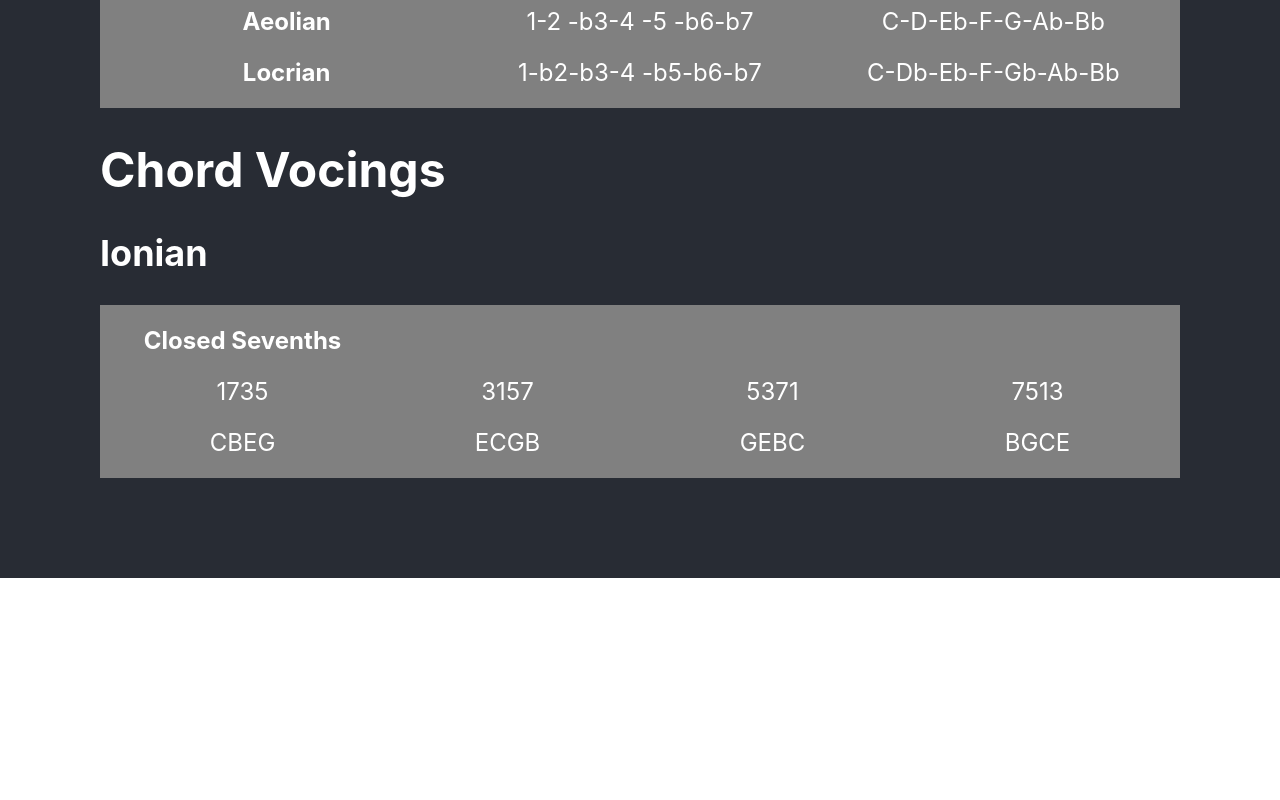
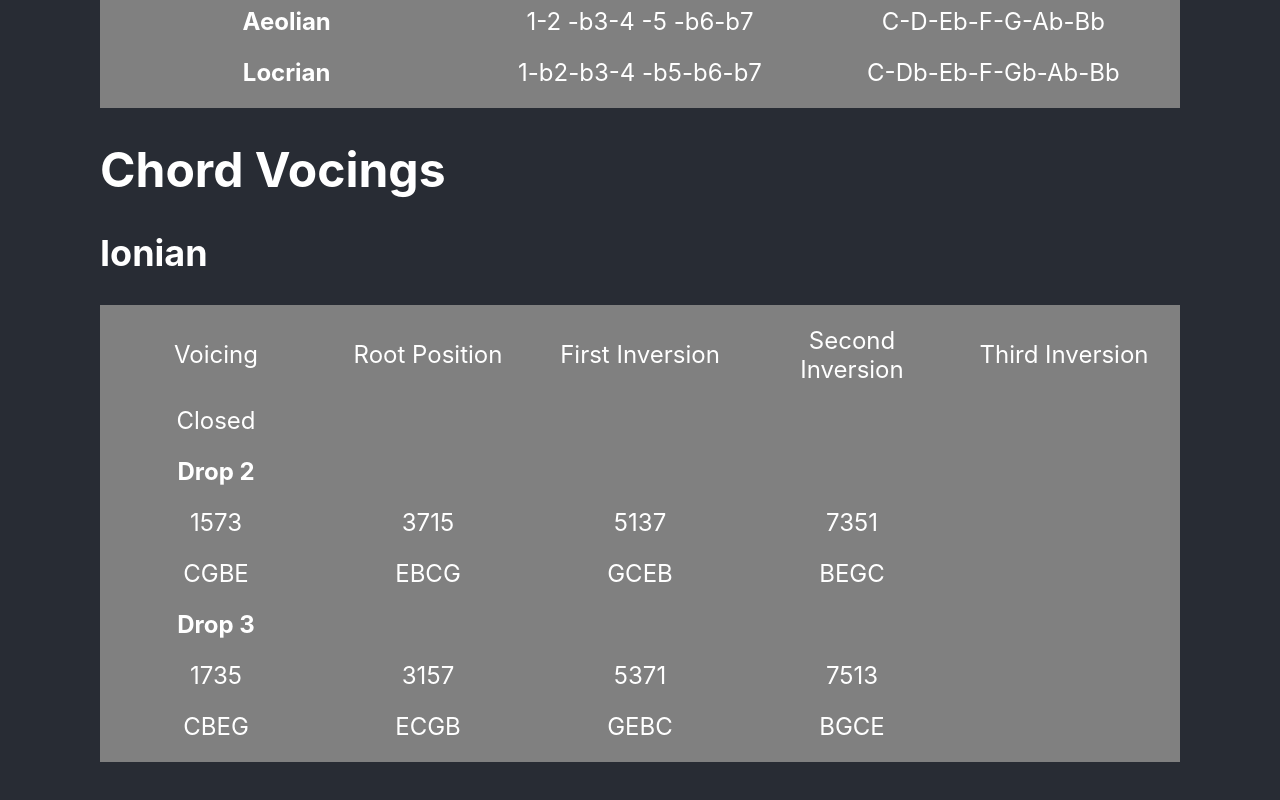
Before and after one commit to walpolsh/chord-scales-v2, a React (Create React App) app: page / in a window 1280 px wide. Shown: the part 674-1474 px from the top of the page. Before the commit the page ends 1252 px from the top, so only its background shows below. Built offline with nearby package versions, Linux system fonts and the light colour scheme.

Commit message:
scale type can be changed with state

```diff
--- a/src/components/Scales.js
+++ b/src/components/Scales.js
@@ -1,14 +1,9 @@
 import React, { Component } from 'react';
-import { Major } from '../constants/scales';
+import { Major, MelodicMinor, HarmonicMinor } from '../constants/scales';
 import { closedTriad, openTriad, closedSeventh, drop2, drop3, drop23, drop24, doubleDrop24 } from '../constants/chords';
+import permute from '../constants/helpers'
 
 //https://medium.com/@ezra_69528/music-theory-foundations-in-a-few-lines-of-code-90026efb5b23
-
-const permute = (arr, i) => {
-  const chunk1 = arr.slice(0, i)
-  const chunk2 = arr.slice(i, arr.length)
-  return chunk2.concat(chunk1)
-}
 
 
 
@@ -17,7 +12,6 @@ class Scales extends Component {
     super(props);
     this.state = {
       notes: ["C","Db","D","Eb","E","F","Gb","G","Ab","A","Bb","B"],
-      numerals: [0,1,2,3,4,5,6,7,8,9,10,11],
       value: '',
       scale: Major,
     }
@@ -35,11 +29,9 @@ class Scales extends Component {
   }
 
   changeScale = (event) => {
-    let scales = ["C","Db","D","Eb","E","F","Gb","G","Ab","A","Bb","B"];
+    let scales = [Major, MelodicMinor, HarmonicMinor];
     const e = event.target.value
-    const chunk1 = scales.slice(0, e)
-    const chunk2 = scales.slice(e, scales.length)
-    let newScale = chunk2.concat(chunk1)
+    let newScale = scales[e]
     this.setState({
       scale: newScale,
     })
@@ -47,21 +39,7 @@ class Scales extends Component {
 
 
   render() {
-  //   const permute2 = (arr, i) => {
-  //     let seventh = buildScale(Major[0])
-  //     let [nums, notes] = seventh
-  //     let numsArr = [nums]
-  //     nums = [nums[0], nums[2], nums[4], nums[6]]
-  //     notes = [notes[0], notes[2], notes[4], notes[6]]
-  //     for (let i = 0; i < nums.length; i++) {
-  //       while (numsArr.length <= 4) {
-  //         if (i === 0) {
-  //           numsArr.push(nums[0])
-  //         }
-  //       }
-  //     }
-  //     console.log(arr, notes, nums)
-  // }
+
     const buildScale = (arr) => {
       let notes = this.state.notes;
       let scaleNums = arr[0].slice(0, 7);
@@ -72,17 +50,13 @@ class Scales extends Component {
     const buildChord = (scale, voicing) => {
       let arr = buildScale(scale)
 
-      let firstInversion = (a) => {
-        let map = a.filter((n, i) => i % 2 === 0)
-        return map
-      }
-
-      let nums = firstInversion(arr[0])
-      let notes = firstInversion(arr[1])
+      let nums = arr[0].filter((n, i) => i % 2 === 0)
+      let notes = arr[1].filter((n, i) => i % 2 === 0)
 
       let numsArr = nums.map((num, i) => {
         return permute(nums, i)
       }).map(x => voicing(x))
+
       let notesArr = notes.map((note, i) => {
         return permute(notes, i)
       }).map(x => voicing(x))
@@ -111,7 +85,6 @@ class Scales extends Component {
         <div style={headerStyle}>
           <h1>Select Key</h1>
             <select onChange={this.changeKey}>
-              <option value='-'>-</option>
               <option value='0'>C</option>
               <option value='1'>Db</option>
               <option value='2'>D</option>
@@ -127,13 +100,14 @@ class Scales extends Component {
           </select>
           <h1>Select Scale</h1>
           <select onChange={this.changeScale}>
-            <option value='-'>-</option>
             <option value='0'>Major</option>
+            <option value='1'>Melodic Minor</option>
+            <option value='2'>Harmonic Minor</option>
           </select>
         </div>
         <table style={table}>
           <tbody style={{ borderSpacing: 10}}>
-          {Major.map((scales, i) => {
+          {this.state.scale.map((scales, i) => {
             return (
                 <tr key={i}>
                   <th key={i}>{scales[1]}</th>
@@ -149,63 +123,48 @@ class Scales extends Component {
 
         <h2>{this.state.scale[0][1]}</h2>
         <table style={table}>
+
           <thead>
             <tr>
-              <th>
-                Closed Sevenths
-              </th>
+              <td>Voicing</td>
+              <td>Root Position</td>
+              <td>First Inversion</td>
+              <td>Second Inversion</td>
+              <td>Third Inversion</td>
             </tr>
           </thead>
           <tbody>
-            {buildChord(Major[0], drop3).map((mode, i) => {
+              <td>Closed</td>
+              {buildChord(this.state.scale[0], closedSeventh).map((mode) =>
+                    console.log(mode)
+              )}
+
+              <tr>
+                <th>
+                  Drop 2
+                </th>
+              </tr>
+            {buildChord(this.state.scale[0], drop2).map((mode, i) => {
               return (
                 <tr key={i}>
                   {mode.map(x => <td key={x}>{x}</td>)}
                 </tr>
               )
             })}
-            {/* <th>Drop 2</th>
-            {inversions(buildChord(Major[0], drop2)).map((mode, i) => {
+            <tr>
+              <th>
+                Drop 3
+              </th>
+            </tr>
+            {buildChord(this.state.scale[0], drop3).map((mode, i) => {
               return (
-                  <tr>
-                    {mode.map(x => <td>{x.join('-')}</td>)}
-                  </tr>
+                <tr key={i}>
+                  {mode.map(x => <td key={x}>{x}</td>)}
+                </tr>
               )
             })}
-          <th>Drop 3</th>
-          {inversions(buildChord(Major[0], drop3)).map((mode, i) => {
-            return (
-                <tr>
-                  {mode.map(x => <td>{x.join('-')}</td>)}
-                </tr>
-            )
-          })}
-          <th>Drop 2 and 3</th>
-          {inversions(buildChord(Major[0], drop23)).map((mode, i) => {
-            return (
-                <tr>
-                  {mode.map(x => <td>{x.join('-')}</td>)}
-                </tr>
-            )
-          })}
-          <th>Drop 2 and 4</th>
-          {inversions(buildChord(Major[0], drop24)).map((mode, i) => {
-            return (
-                <tr>
-                  {mode.map(x => <td>{x.join('-')}</td>)}
-                </tr>
-            )
-          })}
-          <th>Double Drop 2 and 3</th>
-          {inversions(buildChord(Major[0], doubleDrop24)).map((mode, i) => {
-            return (
-                <tr>
-                  {mode.map(x => <td>{x.join('-')}</td>)}
-                </tr>
-            )
-          })} */}
+
         </tbody>
-
       </table>
       </div>
     )
--- a/src/constants/helpers.js
+++ b/src/constants/helpers.js
@@ -1,5 +1,7 @@
-export const permute = (arr, i) => {
+const permute = (arr, i) => {
   const chunk1 = arr.slice(0, i)
   const chunk2 = arr.slice(i, arr.length)
   return chunk2.concat(chunk1)
 }
+
+export default permute
--- a/src/constants/scales.js
+++ b/src/constants/scales.js
@@ -1,8 +1,30 @@
-const Ionian = [['1', '2', '3', '4', '5', '6', '7',0,2,4,5,7,9,11],['Ionian']]
-const Dorian = [['1','2','b3','4','5','6','b7',0,2,3,5,7,9,10], ['Dorian']]
+//Major
+
+const Ionian = [['1', '2', '3', '4', '5', '6', '7', 0, 2, 4, 5, 7, 9, 11],['Ionian']]
+const Dorian = [['1','2','b3','4','5','6','b7', 0, 2, 3, 5, 7, 9, 10], ['Dorian']]
 const Phrygian = [['1', 'b2', 'b3', '4 ', '5 ', 'b6', 'b7', 0, 1, 3, 5, 7, 8, 10], ['Phrygian']]
 const Lydian = [['1', '2 ', '3 ', '#4', '5 ', '6 ', '7 ', 0, 2, 4, 6, 7, 9, 11], ['Lydian']]
 const Mixolydian = [['1', '2 ', '3 ', '4 ', '5 ', '6 ', 'b7', 0, 2, 4, 5, 7, 9, 10], ['Mixolydian']]
 const Aeolian = [['1', '2 ', 'b3', '4 ', '5 ', 'b6', 'b7', 0, 2, 3, 5, 7, 8, 10], ['Aeolian']]
 const Locrian = [['1', 'b2', 'b3', '4 ', 'b5', 'b6', 'b7', 0, 1, 3, 5, 6, 8, 10], ['Locrian ']]
-export const Major = [Ionian, Dorian, Phrygian, Lydian, Mixolydian,Aeolian, Locrian]
+export const Major = [Ionian, Dorian, Phrygian, Lydian, Mixolydian, Aeolian, Locrian]
+
+//Melodic Minor
+const Melodic = [['1', '2', 'b3', '4', '5', '6', '7', 0, 2, 3, 5, 7, 9, 11],['Melodic Minor']]
+const Dorianb2 = [['1','b2','b3','4','5','6','b7', 0, 1, 3, 5, 7, 9, 10], ['Dorian b2']]
+const LydianAug = [['1', '2', '3', '#4 ', '#5 ', '6', '7', 0, 2, 4, 6, 8, 9, 11], ['Lydian #5']]
+const LydianDom = [['1', '2 ', '3', '#4', '5', '6', 'b7', 0, 2, 4, 6, 7, 9, 10], ['Lydian b7']]
+const Mixolydianb6 = [['1', '2 ', '3', '4', '5', 'b6', 'b7', 0, 2, 4, 5, 7, 8, 10], ['Mixolydian b6']]
+const LocrianNat2 = [['1', '2 ', 'b3', '4', 'b5', 'b6', 'b7', 0, 2, 3, 5, 6, 8, 10], ['Locrian ♮2']]
+const Locrianb4 = [['1', 'b2', 'b3', 'b4', 'b5', 'b6', 'b7', 0, 1, 3, 4, 6, 8, 10], ['Locrian b4']]
+export const MelodicMinor = [Melodic, Dorianb2, LydianAug, LydianDom, Mixolydianb6, LocrianNat2, Locrianb4]
+
+//Harmonic Minor
+const Harmonic = [['1', '2', 'b3', '4', '5', 'b6', '7', 0, 2, 3, 5, 7, 8, 11],['Harmonic Minor']]
+const LocrianNat6 = [['1','b2','b3','4','b5','6','b7', 0, 1, 3, 5, 6, 9, 10], ['Locrian ♮6']]
+const IonianSharp5 = [['1', '2', '3', '4', '#5', '6', '7', 0, 2, 4, 5, 8, 9, 11], ['Ionian #5']]
+const DorianSharp4 = [['1','2','b3','#4','5','6','b7', 0, 2, 3, 6, 7, 9, 10], ['Dorian #4']]
+const PhrygianNat3 = [['1', 'b2', '3', '4 ', '5 ', 'b6', 'b7', 0, 1, 4, 5, 7, 8, 10], ['Phrygian ♮3']]
+const LydianSharp2 = [['1', '#2 ', '3 ', '#4', '5 ', '6 ', '7 ', 0, 3, 4, 6, 7, 9, 11], ['Lydian #2']]
+const Locrianb4Alt7 = [['1', 'b2', 'b3', 'b4', 'b5', 'b6', 'bb7', 0, 1, 3, 4, 6, 8, 9], ['Locrian b4 bb7']]
+export const HarmonicMinor = [Harmonic, LocrianNat6, IonianSharp5, DorianSharp4, PhrygianNat3, LydianSharp2, Locrianb4Alt7]
```
